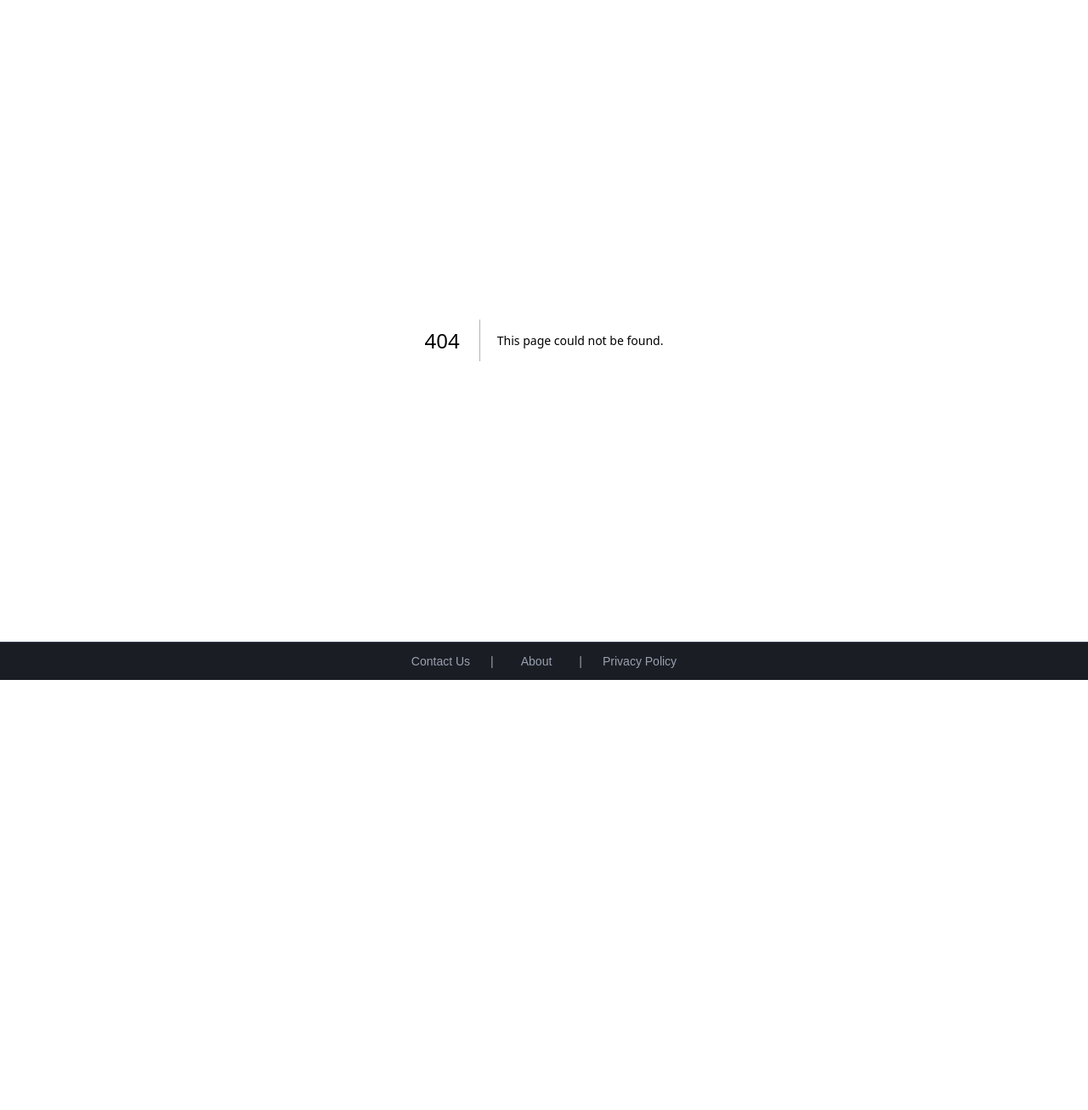
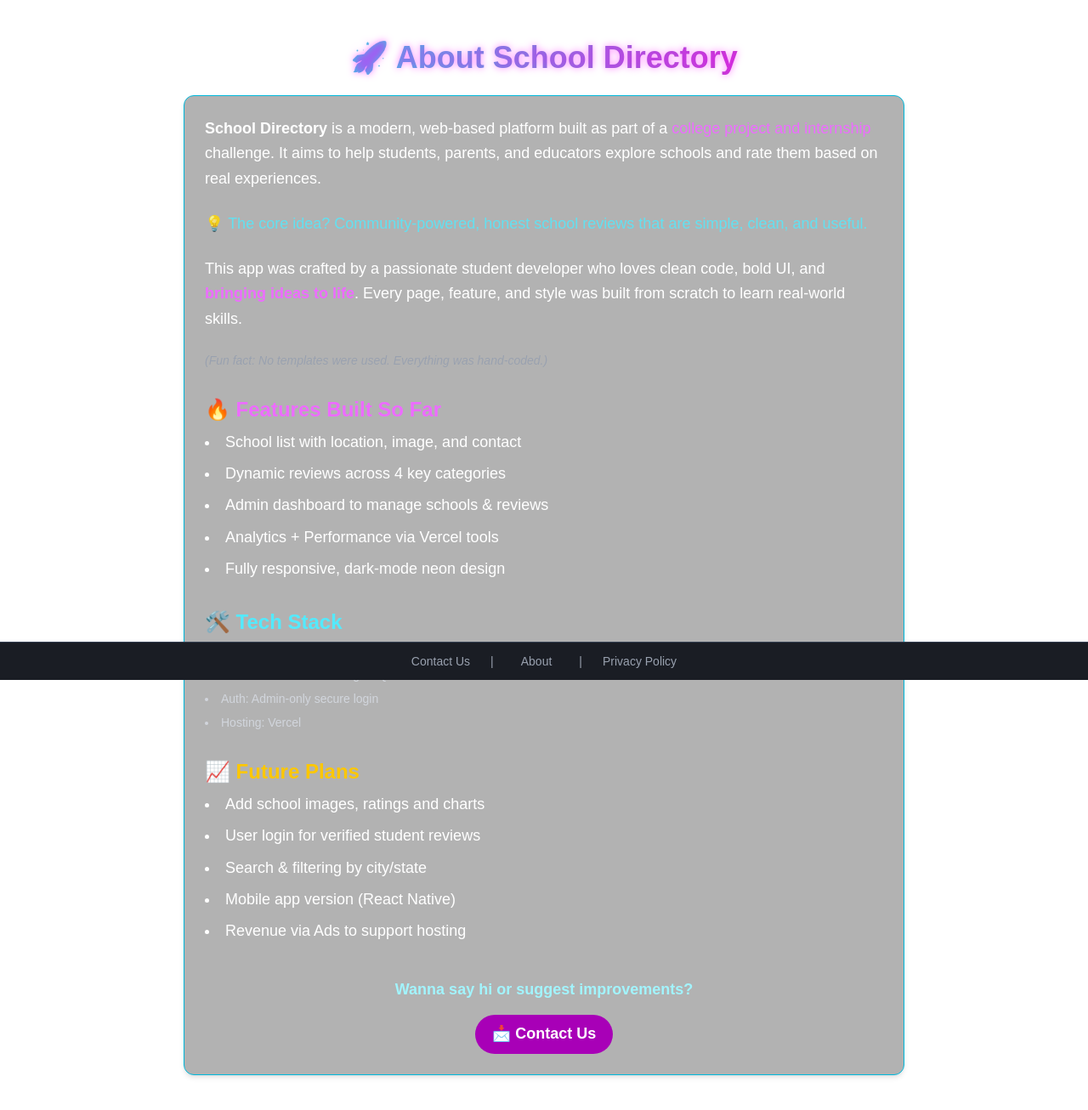
Before and after one commit to immature-yt/school-directory, a Next.js app: page /about in a window 1280 px wide. Before the commit this address had no page. Shown: the top 1306 px of the page at 85% size. Before the commit the page ends 800 px from the top, so only its background shows below. Built offline with nearby package versions, Linux system fonts and the light colour scheme.

Commit message:
about us page

```diff
--- /dev/null
+++ b/app/about/page.jsx
@@ -0,0 +1,77 @@
+'use client'
+
+import { useEffect, useState } from 'react'
+
+export const metadata = {
+  title: 'About - School Directory',
+  description: 'Learn more about the School Directory project and the developer behind it',
+}
+
+export default function AboutPage() {
+  const [visible, setVisible] = useState(false)
+
+  useEffect(() => {
+    const timer = setTimeout(() => setVisible(true), 200)
+    return () => clearTimeout(timer)
+  }, [])
+
+  return (
+    <main className={`transition-all duration-1000 ease-in-out px-6 py-12 max-w-4xl mx-auto ${visible ? 'opacity-100 translate-y-0' : 'opacity-0 translate-y-8'}`}>
+      <h1 className="text-4xl font-extrabold neon-title text-center mb-6">🚀 About School Directory</h1>
+
+      <section className="space-y-6 text-white text-lg leading-relaxed bg-black/30 backdrop-blur-md p-6 rounded-xl border border-cyan-500 shadow-md">
+        <p>
+          <strong>School Directory</strong> is a modern, web-based platform built as part of a <span className="text-fuchsia-400">college project and internship</span> challenge. It aims to help students, parents, and educators explore schools and rate them based on real experiences.
+        </p>
+
+        <p className="text-cyan-300 font-medium animate-pulse">
+          💡 The core idea? Community-powered, honest school reviews that are simple, clean, and useful.
+        </p>
+
+        <p>
+          This app was crafted by a passionate student developer who loves clean code, bold UI, and <span className="text-fuchsia-400 font-semibold">bringing ideas to life</span>. Every page, feature, and style was built from scratch to learn real-world skills.
+        </p>
+
+        <p className="italic text-sm text-gray-400">
+          (Fun fact: No templates were used. Everything was hand-coded.)
+        </p>
+
+        <h2 className="text-2xl font-bold mt-8 mb-2 text-fuchsia-400">🔥 Features Built So Far</h2>
+        <ul className="list-disc list-inside space-y-2">
+          <li>School list with location, image, and contact</li>
+          <li>Dynamic reviews across 4 key categories</li>
+          <li>Admin dashboard to manage schools & reviews</li>
+          <li>Analytics + Performance via Vercel tools</li>
+          <li>Fully responsive, dark-mode neon design</li>
+        </ul>
+
+        <h2 className="text-2xl font-bold mt-8 mb-2 text-cyan-300">🛠️ Tech Stack</h2>
+        <ul className="list-disc list-inside space-y-2 text-sm text-gray-300">
+          <li>Frontend: Next.js 14 (App Router) + Tailwind CSS</li>
+          <li>Database: Prisma + PostgreSQL</li>
+          <li>Auth: Admin-only secure login</li>
+          <li>Hosting: Vercel</li>
+        </ul>
+
+        <h2 className="text-2xl font-bold mt-8 mb-2 text-yellow-400">📈 Future Plans</h2>
+        <ul className="list-disc list-inside space-y-2">
+          <li>Add school images, ratings and charts</li>
+          <li>User login for verified student reviews</li>
+          <li>Search & filtering by city/state</li>
+          <li>Mobile app version (React Native)</li>
+          <li>Revenue via Ads to support hosting</li>
+        </ul>
+
+        <div className="text-center mt-10">
+          <p className="text-lg font-semibold mb-2 text-cyan-200">Wanna say hi or suggest improvements?</p>
+          <a
+            href="mailto:admin@schooldirectory.com"
+            className="inline-block mt-2 px-5 py-2 bg-fuchsia-700 hover:bg-fuchsia-900 transition rounded-full text-white font-semibold"
+          >
+            📩 Contact Us
+          </a>
+        </div>
+      </section>
+    </main>
+  )
+}
```
